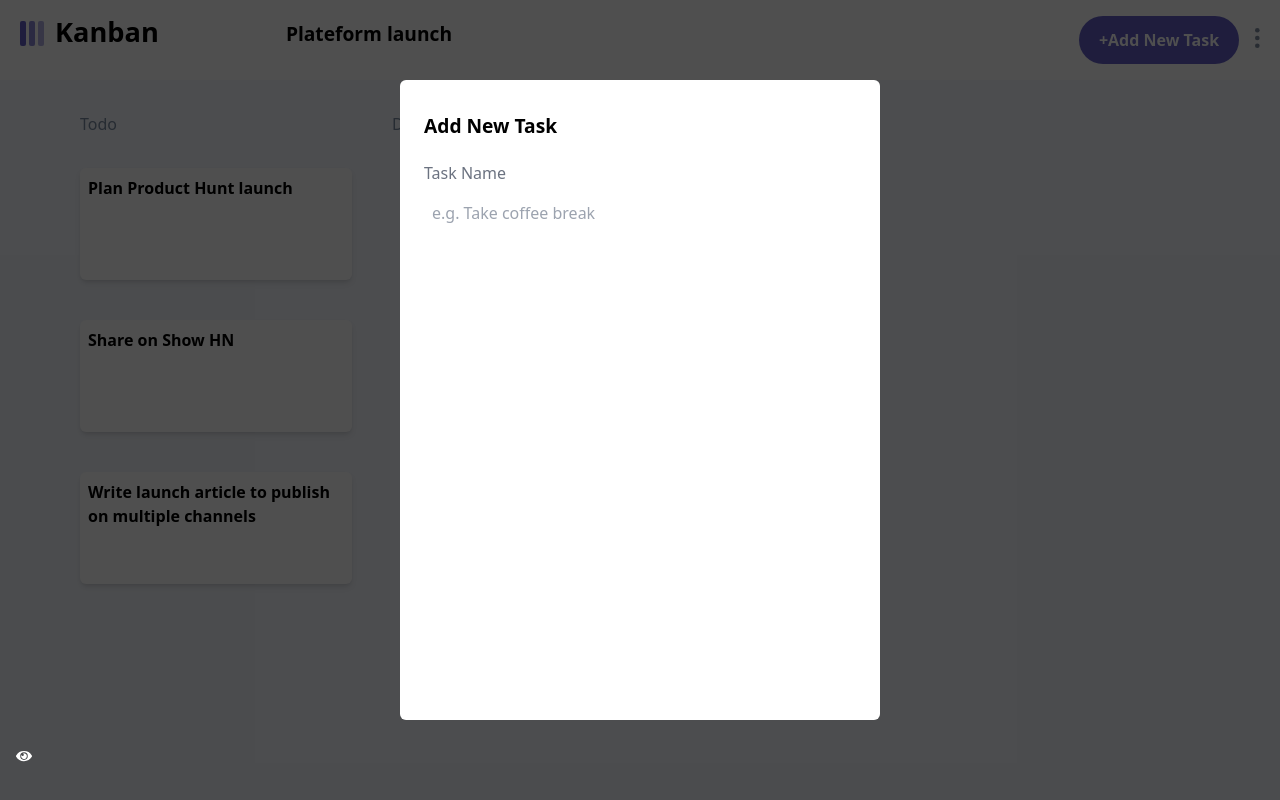
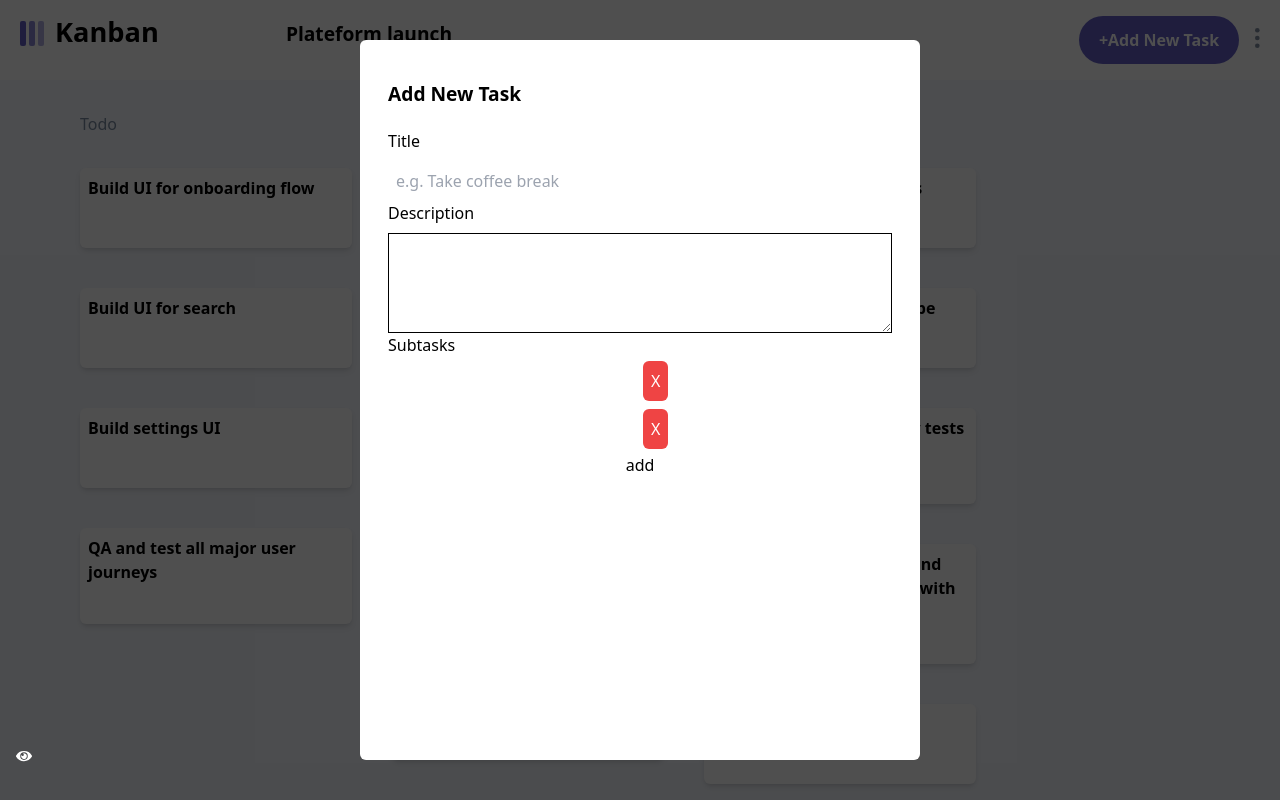
Before and after one commit to Yandelf00/Kanban, a Next.js app: page / in a window 1280 px wide. Both pictures are taken after a click on the button "+Add New Task". Built offline with nearby package versions, Linux system fonts and the light colour scheme.

Commit message:
worked a bit on addin the tasks

```diff
--- a/components/Bouton.tsx
+++ b/components/Bouton.tsx
@@ -1,5 +1,6 @@
 "use client"
 import React, {useState} from 'react'
+import { TaskForm } from '.'
 
 export default function Bouton() {
     const [isOpen, setIsOpen] = useState(false)
@@ -13,23 +14,8 @@ export default function Bouton() {
                     </div>
                     <div onClick={()=>(setIsOpen(!isOpen))} className='fixed flex justify-center items-center z-[1000] top-0 left-0 h-full w-full' style={{backgroundColor : 'rgba(0, 0, 0, 0.69)'}}>
                     </div>
-                    <div className='bg-white flex justify-center items-center fixed top-1/2 left-1/2 transform -translate-x-1/2 -translate-y-1/2 z-[1100] dark:bg-[rgba(43,44,55,255)] h-[40rem] w-[30rem] rounded-md'>
-                        <div className='h-[90%] w-[90%] flex flex-col'>
-                            <h1 className='font-bold text-[1.2rem]'>Add New Task</h1>
-                            <div className='mt-5 flex flex-col'>
-                                <label htmlFor="taskName" className="mb-2 text-gray-500">
-                                    Task Name
-                                </label>
-                                <input
-                                    type="text"
-                                    id="taskName"
-                                    placeholder="e.g. Take coffee break"
-                                    className=" p-2 rounded-md focus:outline-none focus:border-blue-500"
-                                />
-                            </div>
-
-
-                        </div>
+                    <div className='bg-white flex justify-center items-start pt-10 fixed top-1/2 left-1/2 transform -translate-x-1/2 -translate-y-1/2 z-[1100] dark:bg-[rgba(43,44,55,255)] min-h-[45rem] w-[35rem] rounded-md'>
+                        <TaskForm/>
                     </div>
                 </>
              )
--- /dev/null
+++ b/components/TaskForm.tsx
@@ -0,0 +1,73 @@
+"use client"
+import React, {useState} from 'react'
+import { Tasks } from '.';
+
+
+export default function TaskForm() {
+    const [subTasks, setSubTasks] = useState({num : 2, tasks : [{id : 1}, {id : 2}]})
+    function addSubtasks(){
+        const newId = subTasks.num + 1;
+        setSubTasks((prevSubTasks) => {
+            return{
+                num : newId,
+                tasks: [...prevSubTasks.tasks, { id: newId }],
+            }
+        })
+    }
+    function deleteSubtasks(id : number){
+        const updatedSubtasks = subTasks.tasks.filter((subtask)=>subtask.id !== id)
+        setSubTasks((prevSubTasks)=>{
+            return{
+                num : prevSubTasks.num,
+                tasks : updatedSubtasks
+            }
+        })
+    }
+    return (
+        <div className='h-[90%] w-[90%] flex flex-col'>
+            <h1 className='font-bold text-[1.2rem]'>Add New Task</h1>
+            <div className='mt-5 flex flex-col'>
+                <label htmlFor="taskName" className="mb-2 text-black dark:text-white">
+                    Title
+                </label>
+                <input
+                type="text"
+                id="taskName"
+                placeholder="e.g. Take coffee break"
+                className=" p-2 rounded-md focus:outline-none focus:border-blue-500"
+                />
+                <label htmlFor="longTextInput" className="mb-2 text-black dark:text-white">
+                    Description
+                </label>
+                <textarea className='border dark:border-none border-black'
+                id="longTextInput"
+                name="longInput" style={{ width: '100%', height: '100px' }}></textarea>
+                <label>
+                    Subtasks
+                </label>
+                <div className='flex flex-col'>
+                    {subTasks.tasks.map((subtask) => (
+                        <div key={subtask.id} className="flex items-center">
+                        <input
+                          type="text"
+                          placeholder=''
+                          className="p-2 mt-2 rounded-md focus:outline-none focus:border-blue-500"
+                        />
+                        <button
+                          type="button"
+                          onClick={() => deleteSubtasks(subtask.id)}
+                          className="ml-2 p-2 bg-red-500 text-white rounded-md cursor-pointer"
+                        >
+                          X
+                        </button>
+                      </div>
+                    ))}
+                </div>
+                <button onClick={addSubtasks}>add</button>
+
+
+
+            </div>
+        </div>
+  )
+}
--- a/components/Tasks.tsx
+++ b/components/Tasks.tsx
@@ -14,8 +14,10 @@ export default function Tasks(props : tasksType) {
     return (
         <div className='mt-[2rem] h-full flex flex-col'>
             {tasks.map((tasks : taskType) => (
-                <div className='mb-10 cursor-pointer flex shadow-md hover:text-[rgba(99,95,199,255)] justify-start font-bold items-start text-[rgb(0,0,0)] dark:text-[rgba(255,255,255,255)] pr-1 pt-2 rounded-md pl-2 h-[7rem] w-[17rem] dark:bg-[rgba(43,44,55,255)] bg-[rgba(255,255,255,255)] ' key={tasks.title}>
-                    {tasks.title}
+                <div className='mb-10 cursor-pointer flex shadow-md hover:text-[rgba(99,95,199,255)] justify-start font-bold items-start text-[rgb(0,0,0)] dark:text-[rgba(255,255,255,255)] pr-1 pt-2 rounded-md pl-2 min-h-[5rem] w-[17rem] dark:bg-[rgba(43,44,55,255)] bg-[rgba(255,255,255,255)] ' key={tasks.title}>
+                    <div className='pb-10'>
+                        {tasks.title}
+                    </div>
                 </div>
             ))}
         </div>
--- a/components/index.ts
+++ b/components/index.ts
@@ -9,6 +9,7 @@ import Slidtwo from "./Navtwo";
 import Columns from "./Columns";
 import Tasks from "./Tasks";
 import Bouton from "./Bouton";
+import TaskForm from "./TaskForm";
 export {
     Switch,
     Phrase,
@@ -20,5 +21,6 @@ export {
     Slidtwo,
     Columns,
     Tasks,
-    Bouton
+    Bouton,
+    TaskForm
 }
--- a/data/data.json
+++ b/data/data.json
@@ -2,7 +2,7 @@
   "boards": [
     {
       "name": "Platform Launch",
-      "isActive" : false,
+      "isActive" : true,
       "columns": [
         {
           "name": "Todo",
@@ -286,7 +286,7 @@
     },
     {
       "name": "Marketing Plan",
-      "isActive" : true,
+      "isActive" : false,
       "columns": [
         {
           "name": "Todo",
```
